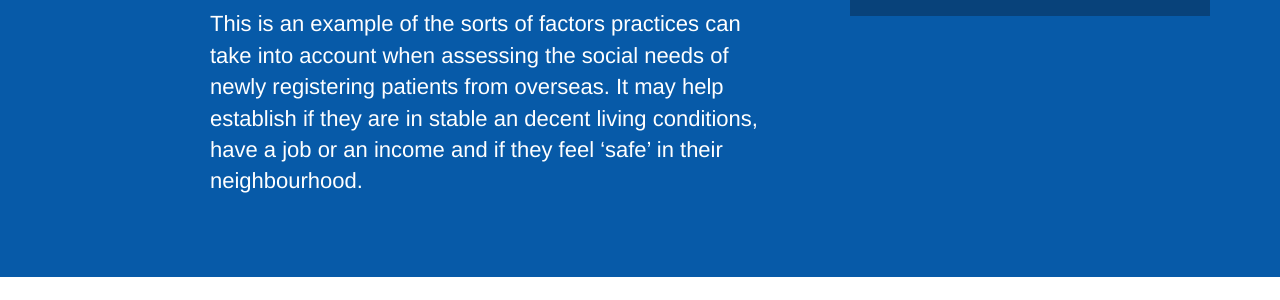
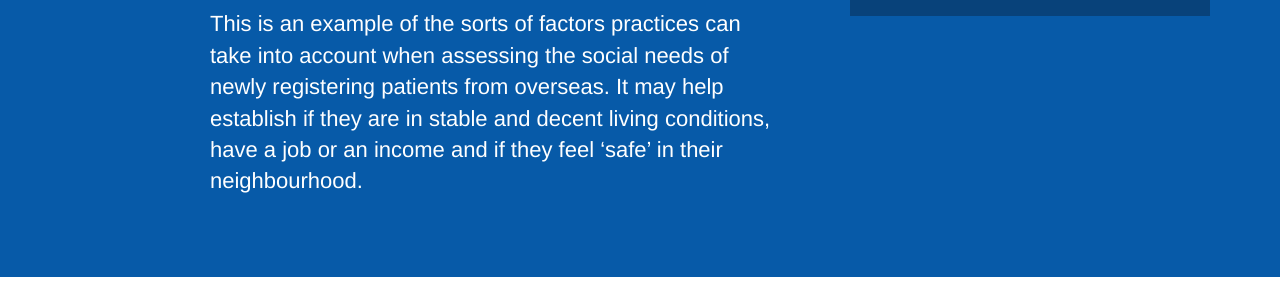
Before and after one commit to andymayer/health-foundation, a Jekyll site: the page built from resources/tools/social-assessment-example.html, in a window 1280 px wide. Shown: the part 341-641 px from the top of the page. Built offline with Jekyll 4.4.1, drawn with Linux system fonts in a browser that asks for light colours; some web fonts are replaced.

Commit message:
fixed typos

```diff
--- a/resources/tools/hep-b-protocol-example.html
+++ b/resources/tools/hep-b-protocol-example.html
@@ -17,7 +17,7 @@ layout: default
             Hep B screening and vaccination protocol for Slovak Roma population in Sheffield
           </h1>
           <p class="intro">
-            A small number of practices in Sheffield devised this Hep B screening an vaccination protocol in response to the risks of the growing Roma Slovak population. This protocol outlines the process of Hep B screening, household management of active Hep B and interpreting Hep B test results.
+            A small number of practices in Sheffield devised this Hep B screening and vaccination protocol in response to the risks of the growing Roma Slovak population. This protocol outlines the process of Hep B screening, household management of active Hep B and interpreting Hep B test results.
           </p>
         </div>
       </div>
--- a/resources/tools/social-assessment-example.html
+++ b/resources/tools/social-assessment-example.html
@@ -17,7 +17,7 @@ layout: default
             MdM Social Form for new patient assessment
           </h1>
           <p class="intro">
-            This is an example of the sorts of factors practices can take into account when assessing the social needs of newly registering patients from overseas. It may help establish if they are in stable an decent living conditions, have a job or an income and if they feel ‘safe’ in their neighbourhood.
+            This is an example of the sorts of factors practices can take into account when assessing the social needs of newly registering patients from overseas. It may help establish if they are in stable and decent living conditions, have a job or an income and if they feel ‘safe’ in their neighbourhood.
           </p>
         </div>
       </div>
```
Also changed, not shown: 2 other files.
